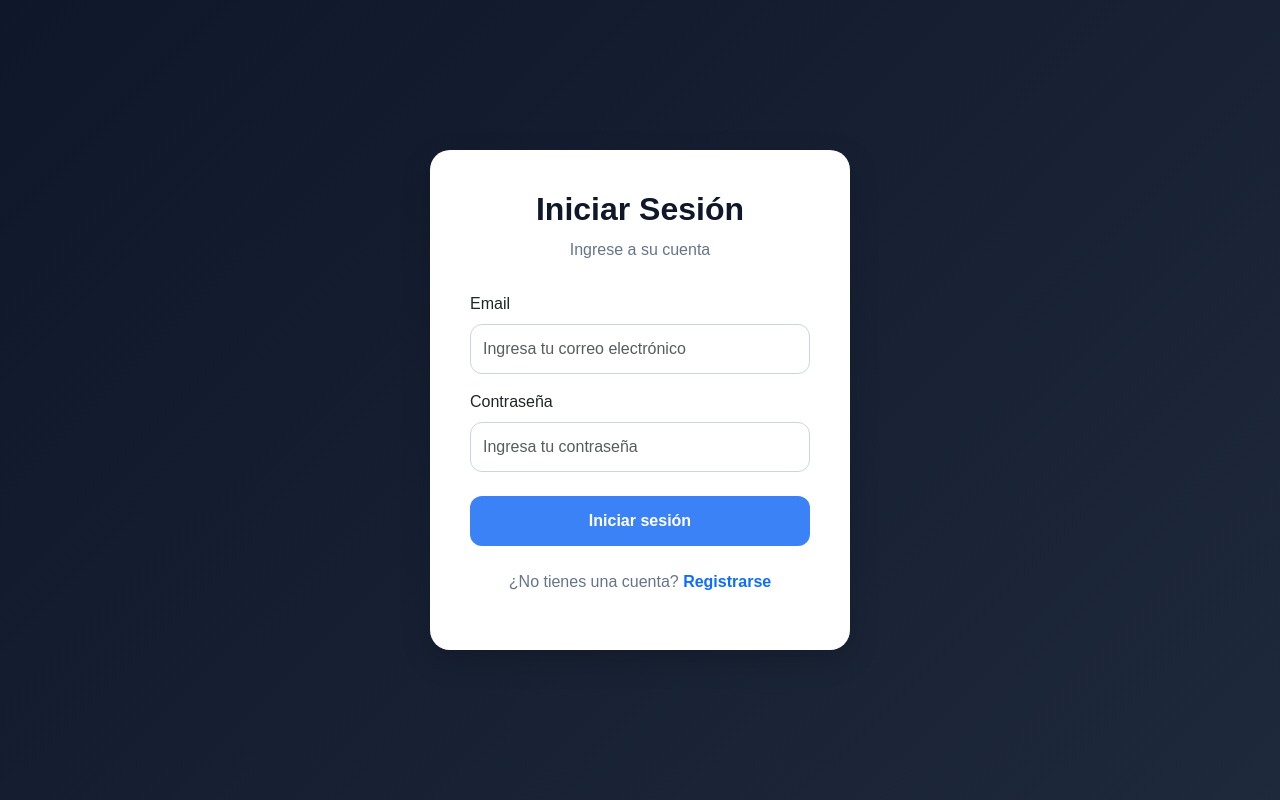
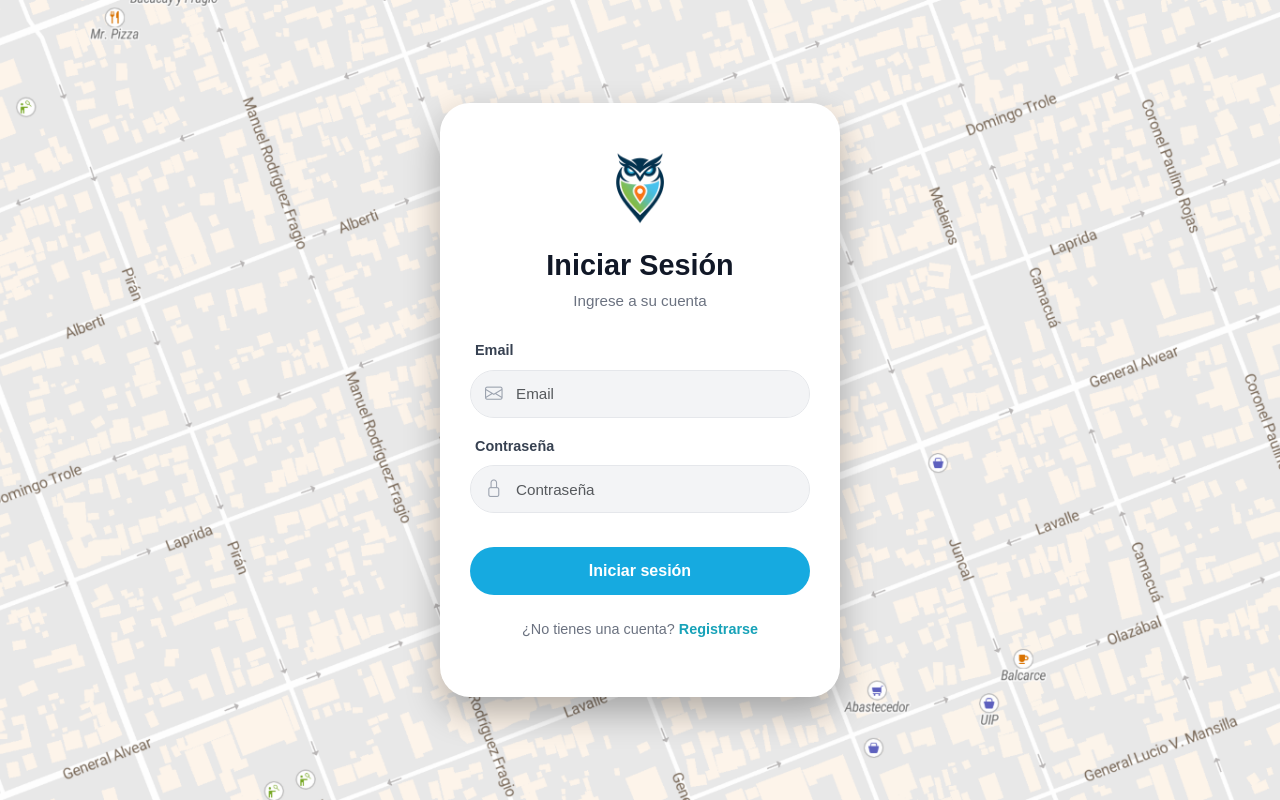
Before and after one commit to RenziGN/Mappealo, a PHP site: page /pages/auth/login.php in a window 1280 px wide. Run offline with PHP 8.4, Linux system fonts and the light colour scheme.

Commit message:
Diseño de login registro

```diff
--- a/assets/css/style.css
+++ b/assets/css/style.css
@@ -1,14 +1,14 @@
-body {
+   body {
     margin: 0;
     padding: 0;
     min-height: 100vh;
-    background:
-    linear-gradient(
-        135deg,
-        #0f172a,
-        #1e293b
-    );
-    font-family: Arial, sans-serif;
+    background-image: url('../../assets/Img/Fondo-Mapa.png');
+    background-size: cover;
+    background-position: center;
+    background-repeat: no-repeat;
+    background-attachment: fixed;
+    font-family: 'Arial', sans-serif;
+    position: relative;
 }
 
 .auth-container {
@@ -17,62 +17,115 @@ body {
     justify-content: center;
     align-items: center;
     padding: 20px;
+    position: relative;
+    z-index: 1;
 }
 
 .auth-card {
     width: 100%;
-    max-width: 420px;
-    background: white;
-    padding: 40px;
-    border-radius: 20px;
-    box-shadow: 0 10px 30px rgba(0,0,0,0.2);
+    max-width: 400px;
+    background: #ffffff;
+    padding: 40px 30px;
+    border-radius: 30px;
+    box-shadow: 0 15px 35px rgba(0,0,0,0.3);
+}
+
+.logo-container {
+    text-align: center;
+    margin-bottom: 15px;
+}
+
+.auth-logo {
+    width: 90px;
+    height: auto;
 }
 
 .auth-title {
     text-align: center;
-    font-size: 2rem;
-    font-weight: bold;
-    margin-bottom: 10px;
-    color: #0f172a;
+    font-size: 1.8rem;
+    font-weight: 700;
+    margin-bottom: 8px;
+    color: #111827;
 }
 
 .auth-subtitle {
     text-align: center;
-    color: #64748b;
-    margin-bottom: 30px;
+    color: #6b7280;
+    margin-bottom: 25px;
+    font-size: 0.95rem;
+}
+
+.input-group-custom {
+    position: relative;
+    display: flex;
+    align-items: center;
+}
+
+.input-icon {
+    position: absolute;
+    left: 15px;
+    color: #9ca3af;
+    font-size: 1.1rem;
+    z-index: 10;
+}
+
+.form-label {
+    font-weight: 600;
+    color: #374151;
+    font-size: 0.9rem;
+    margin-left: 5px;
 }
 
 .custom-input {
-    height: 50px;
-    border-radius: 12px;
-    border: 1px solid #cbd5e1;
+    height: 48px;
+    padding-left: 45px;
+    border-radius: 25px;
+    border: 1px solid #e5e7eb;
+    background-color: #f3f4f6;
+    color: #1f2937;
+    font-size: 0.95rem;
+    transition: all 0.3s;
 }
 
 .custom-input:focus {
-    border-color: #3b82f6;
-    box-shadow: none;
+    background-color: #ffffff;
+    border-color: #10b981;
+    box-shadow: 0 0 0 3px rgba(16, 185, 129, 0.1);
 }
 
 .custom-btn {
-    height: 50px;
-    border-radius: 12px;
-    background: #3b82f6;
+    height: 48px;
+    border-radius: 25px;
+    background: #16AAE0;
     color: white;
     font-weight: bold;
+    font-size: 1rem;
+    border: none;
     transition: 0.3s;
+    margin-top: 10px;
 }
 
 .custom-btn:hover {
-    background: #2563eb;
+    background: #138496;
     color: white;
+}
+
+.custom-btn:active {
+    transform: scale(0.98);
 }
 
 .bottom-text {
     text-align: center;
-    color: #64748b;
+    color: #6b7280;
+    font-size: 0.9rem;
 }
 
 .bottom-text a {
     text-decoration: none;
+    color: #17a2b8;
     font-weight: bold;
 }
+
+.bottom-text a:hover {
+    text-decoration: underline;
+}
--- a/pages/auth/login.php
+++ b/pages/auth/login.php
@@ -18,7 +18,8 @@
     <link
     rel="stylesheet"
     href="../../assets/css/style.css">
-
+    <link href="https://cdn.jsdelivr.net/npm/bootstrap-icons@1.11.3/font/bootstrap-icons.min.css"
+    rel="stylesheet" >
 </head>
 
 <body>
@@ -26,6 +27,10 @@
     <div class="auth-container">
 
         <div class="auth-card">
+            <div class="logo-container">
+                <img src="../../assets/Img/LOGO MAPPEALO 1.png" alt="Logo Mappealo" class="auth-logo">
+
+             </div>
 
             <h1 class="auth-title">
                 Iniciar Sesión
@@ -59,14 +64,16 @@
                     <label class="form-label">
                         Email
                     </label>
-
-                    <input
+                     <div class="input-group-custom">
+                     <i class="bi bi-envelope input-icon"></i> <input
                      name="email"
                      id="email"
                      type="email"
                      class="form-control custom-input"
-                    placeholder="Ingresa tu correo electrónico"
+                     placeholder="Email"
                      required>
+                    </div>
+
 
                 </div>
 
@@ -75,14 +82,18 @@
                     <label class="form-label">
                         Contraseña
                     </label>
-
-                    <input
+                    <div class="input-group-custom">
+                     <i class="bi bi-lock input-icon"></i> <input
                      name="password"
                      id="password"
                      type="password"
                      class="form-control custom-input"
-                    placeholder="Ingresa tu contraseña"
+                     placeholder="Contraseña"
                      required>
+                    </div>
+
+
+
 
                 </div>
 
```
Also changed, not shown: pages/auth/register.php (+16 -0 lines), assets/Img/Fondo-Mapa.png (added), assets/Img/LOGO MAPPEALO 1.png (added). Lines whose indentation alone changed are shown as unchanged.
